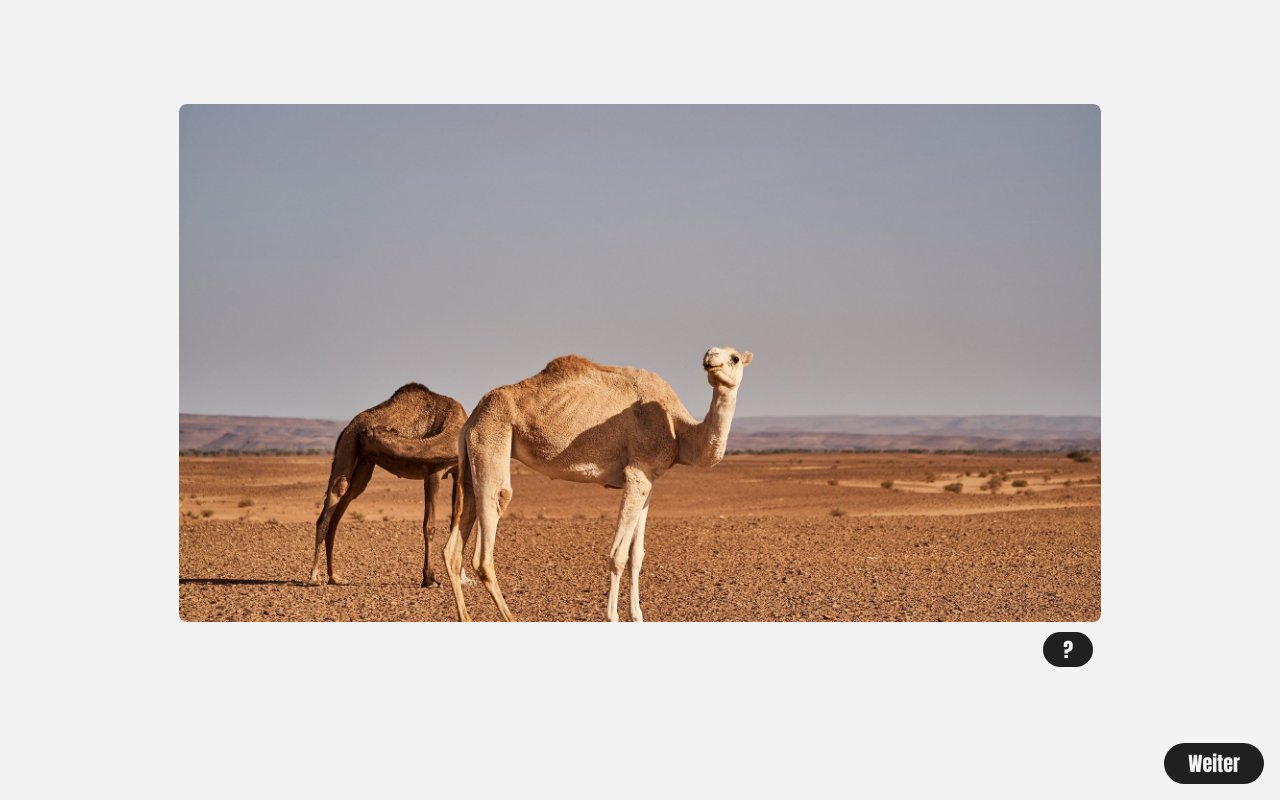
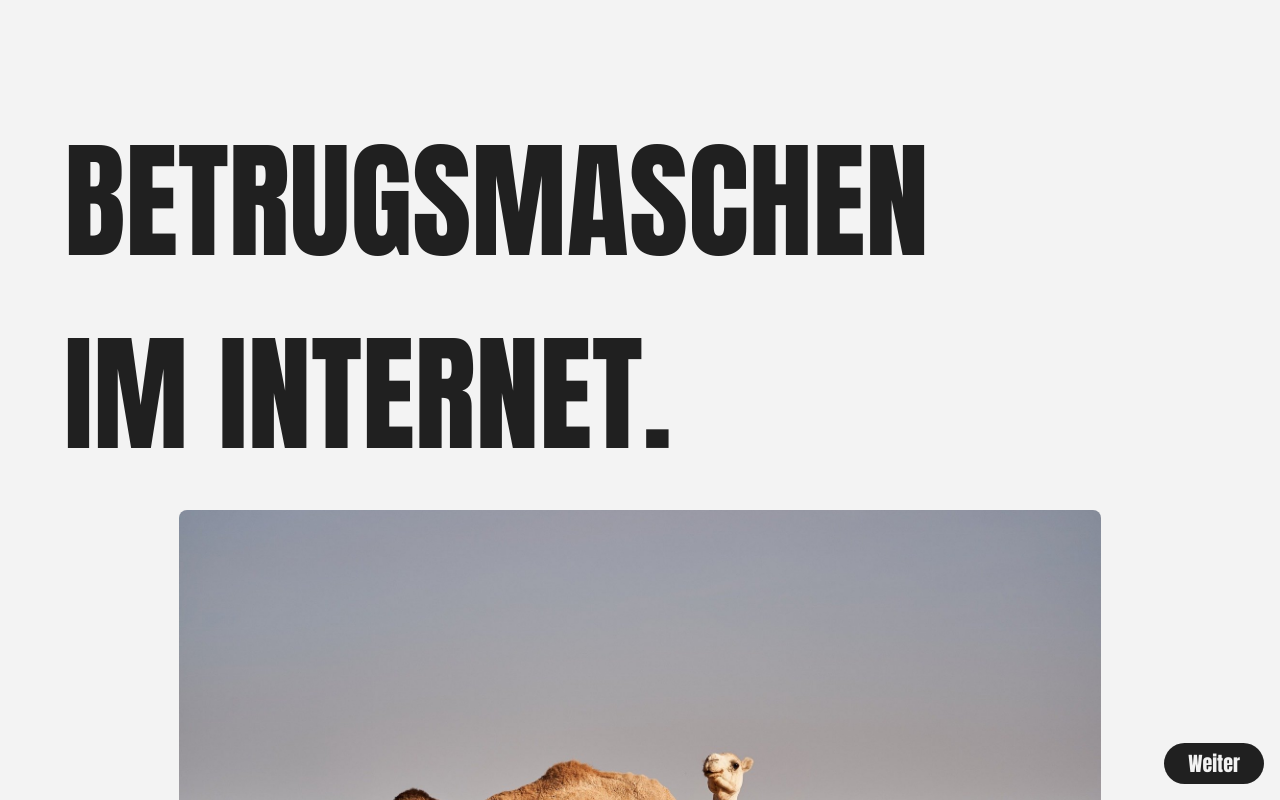
Before and after one commit to YourInternationalMate/DLC_Betrugsmaschen, a React (Create React App) app in the folder betrugs_app/: page /phishing in a window 1280 px wide. Shown: the top 800 px of the page. Built offline with nearby package versions, Linux system fonts and the light colour scheme; some icons are missing.

Commit message:
Überschriften ergänzt und Start jeder Seite ganz oben

```diff
--- a/betrugs_app/src/pages/1_Einleitung.jsx
+++ b/betrugs_app/src/pages/1_Einleitung.jsx
@@ -1,7 +1,12 @@
 import FinishButton from "../components/finish-btn/FinishButton.jsx";
 import VideoPlayer from "../components/video/Video.jsx";
+import { useEffect } from "react";
 
 function Einleitung({ onFinish }) {
+  useEffect(() => {
+    window.scrollTo(0, 0);
+  }, []);
+
   return (
     <main>
       <h1>
--- a/betrugs_app/src/pages/2_Phishing.jsx
+++ b/betrugs_app/src/pages/2_Phishing.jsx
@@ -1,14 +1,24 @@
 import HotspotQuiz from "../components/hotspot-quiz/HotspotQuiz.jsx";
-import hotspotQuizConfig1 from "../data/configs/hotspotQuiz/HotspotQuizConfig1.json"
+import hotspotQuizConfig1 from "../data/configs/hotspotQuiz/HotspotQuizConfig1.json";
 import FinishButton from "../components/finish-btn/FinishButton.jsx";
+import { useEffect } from "react";
 
 function Phishing({ onFinish }) {
+  useEffect(() => {
+    window.scrollTo(0, 0);
+  }, []);
+
   return (
     <main>
-        <HotspotQuiz config={hotspotQuizConfig1}/>
-        <FinishButton onFinish={onFinish}/>
+      <h1>
+        BETRUGSMASCHEN
+        <br />
+        IM INTERNET.
+      </h1>
+      <HotspotQuiz config={hotspotQuizConfig1} />
+      <FinishButton onFinish={onFinish} />
     </main>
-);
+  );
 }
 
 export default Phishing;
--- a/betrugs_app/src/pages/3_SocialEngineering.jsx
+++ b/betrugs_app/src/pages/3_SocialEngineering.jsx
@@ -1,14 +1,24 @@
 import VideoQuiz from "../components/video-quiz/VideoQuiz.jsx";
-import videoQuizConfig1 from "../data/configs/videoQuiz/VideoQuizConfig1.json"
+import videoQuizConfig1 from "../data/configs/videoQuiz/VideoQuizConfig1.json";
 import FinishButton from "../components/finish-btn/FinishButton.jsx";
+import { useEffect } from "react";
 
 function SocialEngineering({ onFinish }) {
+  useEffect(() => {
+    window.scrollTo(0, 0);
+  }, []);
+
   return (
     <main>
-        <VideoQuiz config={videoQuizConfig1}/>
-        <FinishButton onFinish={onFinish}/>
+      <h1>
+        BETRUGSMASCHEN
+        <br />
+        IM INTERNET.
+      </h1>
+      <VideoQuiz config={videoQuizConfig1} />
+      <FinishButton onFinish={onFinish} />
     </main>
-);
+  );
 }
 
 export default SocialEngineering;
--- a/betrugs_app/src/pages/4_OnlineShopping.jsx
+++ b/betrugs_app/src/pages/4_OnlineShopping.jsx
@@ -1,14 +1,24 @@
 import multipleChoiceConfig1 from "../data/configs/multipleChoice/MultipleChoiceConfig1.json";
 import MultipleChoiceQuiz from "../components/multiple-choice/MultipleChoiceQuiz.jsx";
 import FinishButton from "../components/finish-btn/FinishButton.jsx";
+import { useEffect } from "react";
 
 function OnlineShopping({ onFinish }) {
+  useEffect(() => {
+    window.scrollTo(0, 0);
+  }, []);
+
   return (
     <main>
-        <MultipleChoiceQuiz config={multipleChoiceConfig1}/>
-        <FinishButton onFinish={onFinish}/>
+      <h1>
+        BETRUGSMASCHEN
+        <br />
+        IM INTERNET.
+      </h1>
+      <MultipleChoiceQuiz config={multipleChoiceConfig1} />
+      <FinishButton onFinish={onFinish} />
     </main>
-);
+  );
 }
 
 export default OnlineShopping;
--- a/betrugs_app/src/pages/5_KiBetrug.jsx
+++ b/betrugs_app/src/pages/5_KiBetrug.jsx
@@ -1,14 +1,24 @@
 import DragAndDrop from "../components/drag-and-drop/DragAndDrop";
 import dragAndDropConfig1 from "../data/configs/dragAndDrop/DragAndDropConfig1.json";
 import FinishButton from "../components/finish-btn/FinishButton.jsx";
+import { useEffect } from "react";
 
 function KiBetrug({ onFinish }) {
+  useEffect(() => {
+    window.scrollTo(0, 0);
+  }, []);
+
   return (
     <main>
-        <DragAndDrop config={dragAndDropConfig1}/>
-        <FinishButton onFinish={onFinish}/>
+      <h1>
+        BETRUGSMASCHEN
+        <br />
+        IM INTERNET.
+      </h1>
+      <DragAndDrop config={dragAndDropConfig1} />
+      <FinishButton onFinish={onFinish} />
     </main>
-);
+  );
 }
 
 export default KiBetrug;
--- a/betrugs_app/src/pages/6_Verhalten.jsx
+++ b/betrugs_app/src/pages/6_Verhalten.jsx
@@ -1,14 +1,24 @@
 import multipleChoiceConfig1 from "../data/configs/multipleChoice/MultipleChoiceConfig1.json";
 import MultipleChoiceQuiz from "../components/multiple-choice/MultipleChoiceQuiz.jsx";
 import FinishButton from "../components/finish-btn/FinishButton.jsx";
+import { useEffect } from "react";
 
 function KiBetrug({ onFinish }) {
+  useEffect(() => {
+    window.scrollTo(0, 0);
+  }, []);
+
   return (
     <main>
-        <MultipleChoiceQuiz config={multipleChoiceConfig1} />
-        <FinishButton onFinish={onFinish}/>
+      <h1>
+        BETRUGSMASCHEN
+        <br />
+        IM INTERNET.
+      </h1>
+      <MultipleChoiceQuiz config={multipleChoiceConfig1} />
+      <FinishButton onFinish={onFinish} />
     </main>
-);
+  );
 }
 
 export default KiBetrug;
--- a/betrugs_app/src/pages/7_Zusammenfassung.jsx
+++ b/betrugs_app/src/pages/7_Zusammenfassung.jsx
@@ -1,9 +1,19 @@
 import VideoPlayer from "../components/video/Video.jsx";
 import FinishButton from "../components/finish-btn/FinishButton.jsx";
+import { useEffect } from "react";
 
 function Zusammenfassung({ onFinish }) {
+  useEffect(() => {
+    window.scrollTo(0, 0);
+  }, []);
+
   return (
     <main>
+      <h1>
+        BETRUGSMASCHEN
+        <br />
+        IM INTERNET.
+      </h1>
       <VideoPlayer video_name={"videoQuizTest1.mp4"} />
       <FinishButton onFinish={onFinish} text="Fertig" />
     </main>
```
